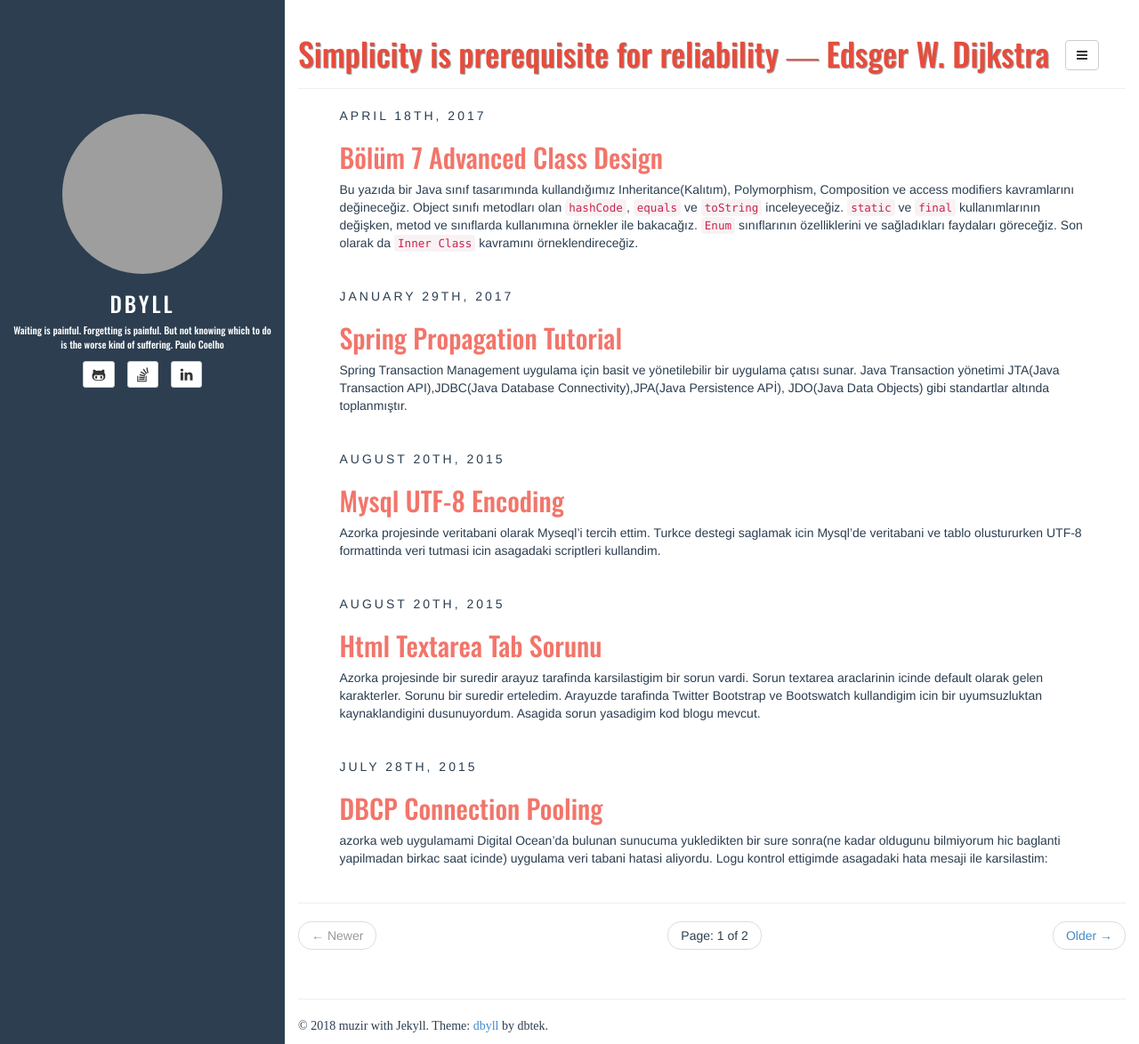
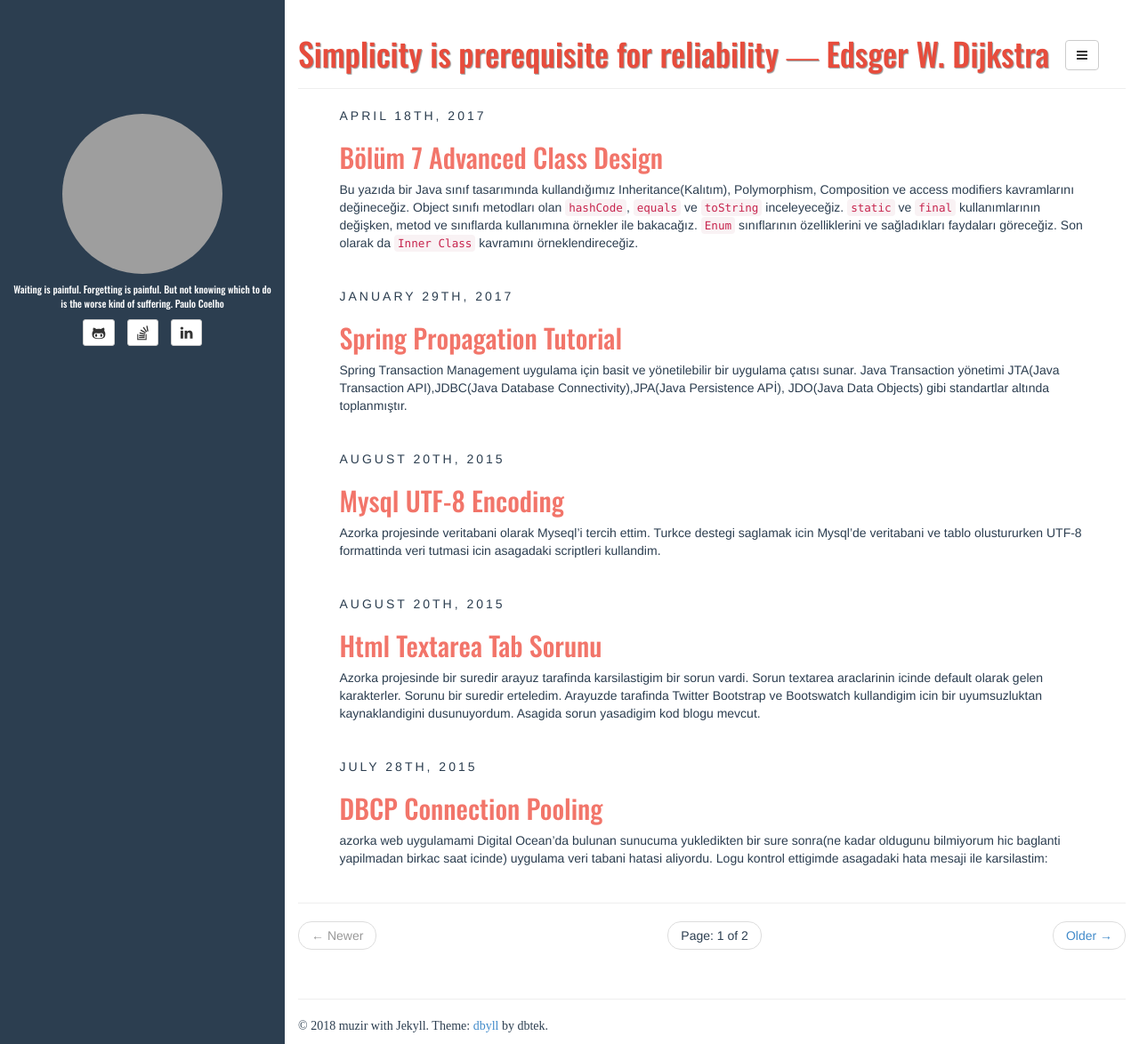
Before and after one commit to dbtek/dbyll, a Jekyll site: the page built from index.html, in a window 1280 px wide and 1174 px high. Shown: the whole window at 89% size. Built offline with Jekyll 4.4.1, drawn with Linux system fonts in a browser that asks for light colours; some web fonts are replaced; the list of posts is cut into pages by our own code; grey boxes are pictures that could not be loaded.

Commit message:
-- Remove side bar title (1).

```diff
--- a/_includes/sidebar.html
+++ b/_includes/sidebar.html
@@ -3,9 +3,6 @@
 	<a href="{{ site.BASE_PATH }}/">
 		<img src="http://www.gravatar.com/avatar/{{site.author.email_md5}}?s=180" class="img-circle" />
 	</a>
-	<h3 class="title">
-        <a href="{{ site.BASE_PATH }}/">{{ site.title }}</a>
-    </h3>
 </header>
 
 {% if site.author.bio %}
```
